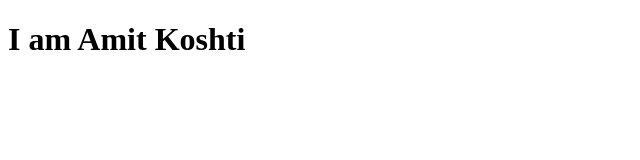
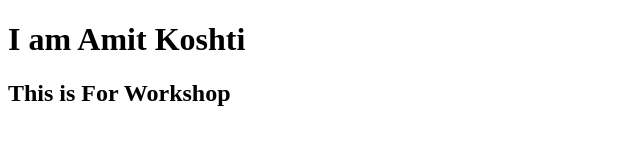
Before and after one commit to Amitkoshti/amitkoshti, a plain HTML site: page index.html in a window 1280 px wide. Shown: the whole page, without its empty margins (0-640 px from the left). Drawn offline with Linux system fonts and the light colour scheme.

Commit message:
second commit

```diff
--- a/index.html
+++ b/index.html
@@ -7,5 +7,6 @@
 </head>
 <body>
     <h1>I am Amit Koshti</h1>
+    <h2>This is For Workshop</h2>
 </body>
 </html>
```
